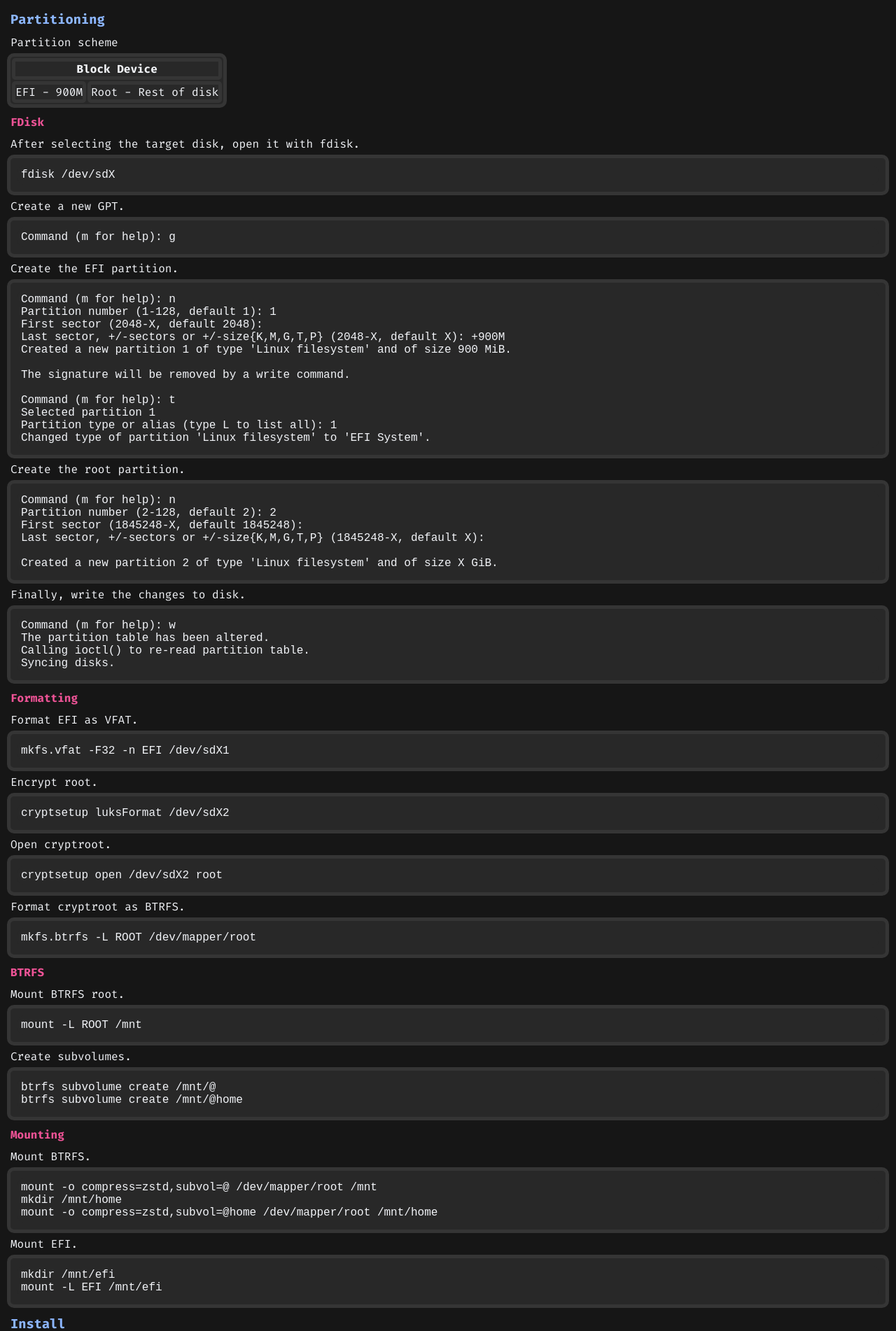
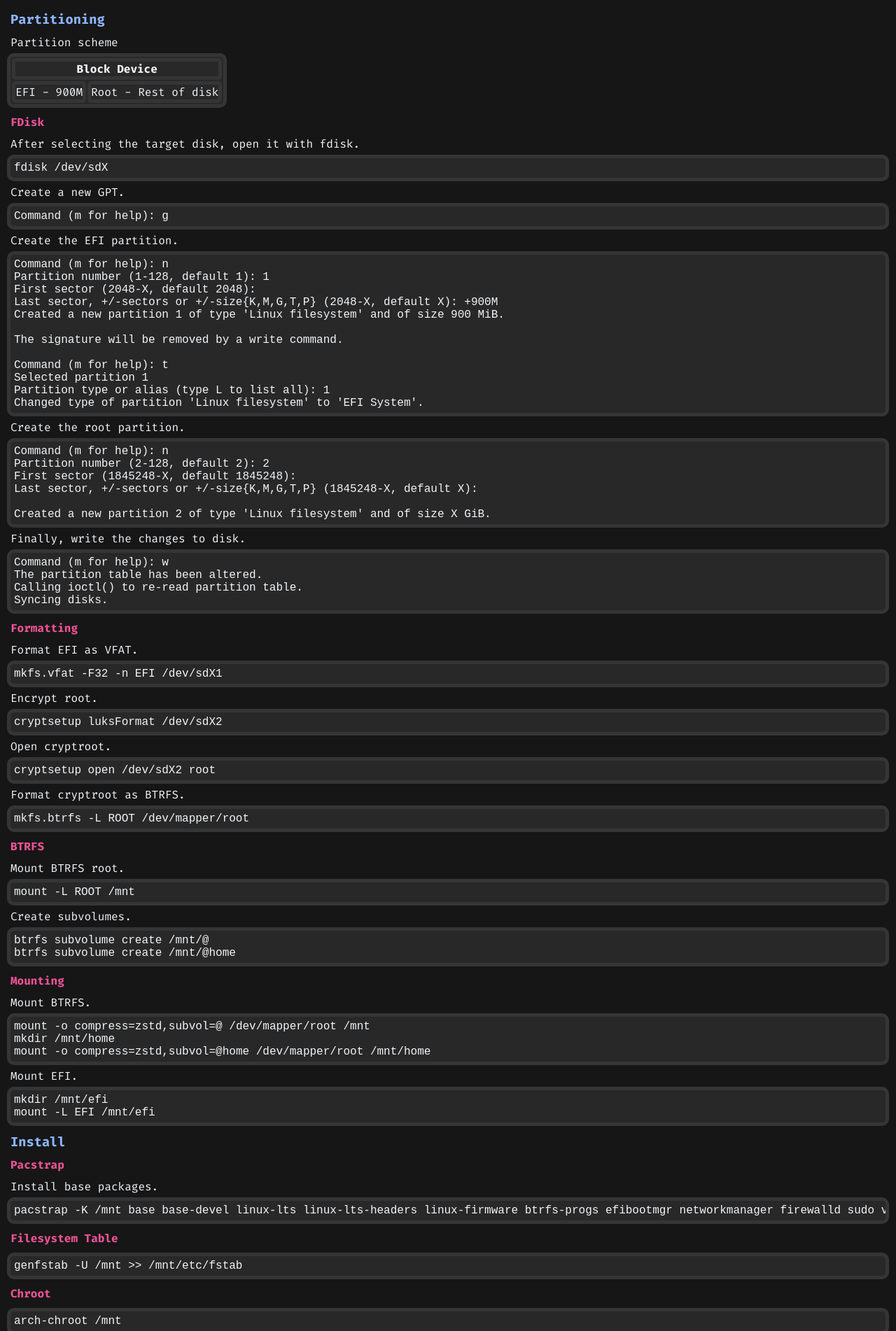
Before and after one commit to wstobb/website, a Jekyll site: the page built from _posts/2025-12-21-arch-linux-base-install.md, in a window 1280 px wide. Shown: the part 520-2422 px from the top of the page at 70% size. Built offline with Jekyll 4.4.1, drawn with Linux system fonts in a browser that asks for light colours.

Commit message:
Changed classes

````diff
--- a/_posts/2025-12-21-arch-linux-base-install.md
+++ b/_posts/2025-12-21-arch-linux-base-install.md
@@ -45,17 +45,23 @@ Partition scheme
 
 After selecting the target disk, open it with fdisk.
 
+{: .code}
+
 ```bash
 fdisk /dev/sdX
 ```
 
 Create a new GPT.
 
+{: .code}
+
 ```
 Command (m for help): g
 ```
 
 Create the EFI partition.
+
+{: .code}
 
 ```
 Command (m for help): n
@@ -74,6 +80,8 @@ Changed type of partition 'Linux filesystem' to 'EFI System'.
 
 Create the root partition.
 
+{: .code}
+
 ```
 Command (m for help): n
 Partition number (2-128, default 2): 2
@@ -84,6 +92,8 @@ Created a new partition 2 of type 'Linux filesystem' and of size X GiB.
 ```
 
 Finally, write the changes to disk.
+
+{: .code}
 
 ```
 Command (m for help): w
@@ -96,11 +106,15 @@ Syncing disks.
 
 Format EFI as VFAT.
 
+{: .code}
+
 ```bash
 mkfs.vfat -F32 -n EFI /dev/sdX1
 ```
 
 Encrypt root.
+
+{: .code}
 
 ```bash
 cryptsetup luksFormat /dev/sdX2
@@ -108,11 +122,15 @@ cryptsetup luksFormat /dev/sdX2
 
 Open cryptroot.
 
+{: .code}
+
 ```bash
 cryptsetup open /dev/sdX2 root
 ```
 
 Format cryptroot as BTRFS.
+
+{: .code}
 
 ```bash
 mkfs.btrfs -L ROOT /dev/mapper/root
@@ -122,11 +140,15 @@ mkfs.btrfs -L ROOT /dev/mapper/root
 
 Mount BTRFS root.
 
+{: .code}
+
 ```bash
 mount -L ROOT /mnt
 ```
 
 Create subvolumes.
+
+{: .code}
 
 ```bash
 btrfs subvolume create /mnt/@
@@ -137,6 +159,8 @@ btrfs subvolume create /mnt/@home
 
 Mount BTRFS.
 
+{: .code}
+
 ```bash
 mount -o compress=zstd,subvol=@ /dev/mapper/root /mnt
 mkdir /mnt/home
@@ -144,6 +168,8 @@ mount -o compress=zstd,subvol=@home /dev/mapper/root /mnt/home
 ```
 
 Mount EFI.
+
+{: .code}
 
 ```bash
 mkdir /mnt/efi
@@ -156,17 +182,23 @@ mount -L EFI /mnt/efi
 
 Install base packages.
 
+{: .code}
+
 ```bash
 pacstrap -K /mnt base base-devel linux-lts linux-lts-headers linux-firmware btrfs-progs efibootmgr networkmanager firewalld sudo vim cryptsetup
 ```
 
 #### Filesystem Table
 
+{: .code}
+
 ```bash
 genfstab -U /mnt >> /mnt/etc/fstab
 ```
 
 #### Chroot
+
+{: .code}
 
 ```bash
 arch-chroot /mnt
@@ -178,6 +210,8 @@ arch-chroot /mnt
 
 Set timezone.
 
+{: .code}
+
 ```bash
 ln -sf /usr/share/zoneinfo/Your/Location /etc/localtime
 hwclock --systohc
@@ -185,11 +219,15 @@ hwclock --systohc
 
 Set your locale in /etc/locale.gen (Most likely en_US.UTF-8) and run:
 
+{: .code}
+
 ```bash
 locale-gen
 ```
 
 Set LANG in /etc/locale.conf.
+
+{: .code}
 
 ```
 LANG=en_US.UTF-8
@@ -197,11 +235,15 @@ LANG=en_US.UTF-8
 
 Set KEYMAP in /etc/vconsole.conf.
 
+{: .code}
+
 ```
 KEYMAP=us
 ```
 
 Set hostname in /etc/hostname.
+
+{: .code}
 
 ```bash
 echo arch >> /etc/hostname
@@ -211,11 +253,15 @@ echo arch >> /etc/hostname
 
 Add sudoer user.
 
+{: .code}
+
 ```bash
 useradd -mG wheel user
 ```
 
 Set password.
+
+{: .code}
 
 ```bash
 passwd user
@@ -223,11 +269,15 @@ passwd user
 
 Enable sudoers.
 
+{: .code}
+
 ```bash
 EDITOR=vim visudo
 ```
 
 Uncomment this line.
+
+{: .code}
 
 ```
 %wheel ALL=(ALL:ALL) ALL
@@ -237,6 +287,8 @@ Uncomment this line.
 
 Enable essential services.
 
+{: .code}
+
 ```bash
 systemctl enable firewalld.service systemd-timesyncd.service NetworkManager.service
 ```
@@ -245,11 +297,15 @@ systemctl enable firewalld.service systemd-timesyncd.service NetworkManager.serv
 
 Find the UUID of the encrypted volume.
 
+{: .code}
+
 ```bash
 blkid /dev/sdX2
 ```
 
 Create the /etc/kernel/cmdline and add:
+
+{: .code}
 
 ```
 rw loglevel=3 cryptdevice=UUID=XXXXXXXX-XXXX-XXXX-XXXX-XXXXXXXXXXXX:root root=/dev/mapper/root rootflags=subvol=@
@@ -261,17 +317,23 @@ Replace "XXXXXXXX-XXXX-XXXX-XXXX-XXXXXXXXXXXX" with the encrypted volume UUID.
 
 Create paths for UKIs
 
+{: .code}
+
 ```bash
 mkdir -p /efi/EFI/Linux
 ```
 
 Edit /etc/mkinitcpio.conf and change the hooks section to this.
 
+{: .code}
+
 ```
 HOOKS=(base udev autodetect microcode modconf kms keyboard keymap consolefont block encrypt filesystems fsck)
 ```
 
 Edit /etc/mkinitcpio.d/linux-lts.preset.
+
+{: .code}
 
 ```
 ALL_config="/etc/mkinitcpio.conf"
@@ -287,6 +349,8 @@ default_options="--splash /usr/share/systemd/bootctl/splash-arch.bmp"
 
 Generate UKIs.
 
+{: .code}
+
 ```bash
 mkinitcpio -P
 ```
@@ -295,6 +359,8 @@ mkinitcpio -P
 
 Configure efibootmgr.
 
+{: .code}
+
 ```bash
 efibootmgr --create --disk /dev/sdX --part 1 --label "Linux" --loader '\EFI\Linux\arch-linux-lts.efi' --unicode
 ```
--- a/_sass/_post.scss
+++ b/_sass/_post.scss
@@ -37,17 +37,13 @@ h5 {
   margin: 10px;
 }
 
-.highlight {
+.code {
   background-color: $black;
   margin: 5px;
   padding: 5px;
   border-radius: 10px;
   overflow: scroll;
   border: 5px solid $background-2;
-}
-
-.highlight pre {
-  border: 0px;
 }
 
 code {
````
